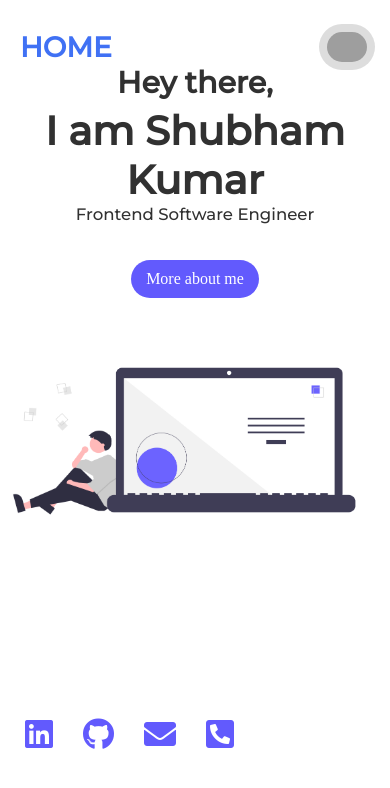
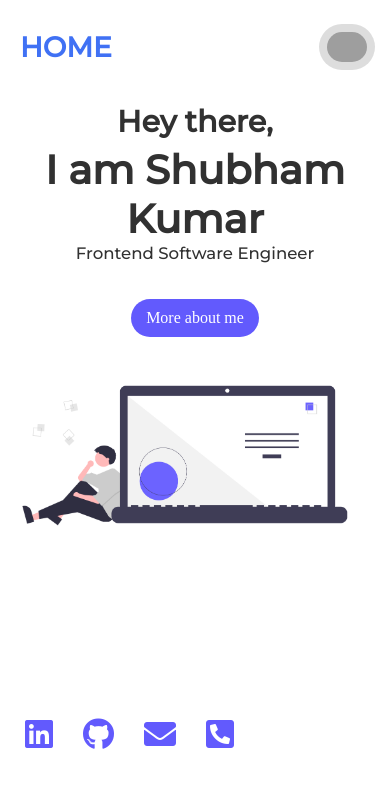
Before and after one commit to skcshubham/portfolio-webapp, a React (Create React App) app: page / in a window 390 px wide. Shown: the top 788 px of the page. Built offline with nearby package versions, Linux system fonts and the light colour scheme; grey boxes are pictures that could not be loaded.

Commit message:
fixed a mobile responsive issue

```diff
--- a/src/Components/Home/Home.css
+++ b/src/Components/Home/Home.css
@@ -32,7 +32,8 @@
 
 .home .person {
 	width: 100%;
-	margin-top: 50px;
+	margin-top: 40px;
+	margin-bottom: 20px;
 	text-align: center;
 }
 
@@ -48,7 +49,6 @@
 	.home .title,
 	.home .person {
 		width: 100%;
-		margin-top: 0;
 		text-align: left;
 		font-size: 22px;
 	}
@@ -56,3 +56,16 @@
 		width: 100%;
 	}
 }
+
+@media (max-width: 750px) {
+	.home {
+		margin-top: 10%;
+	}
+	.home .person img {
+		width: 95%;
+	}
+	.home .person {
+		margin-top: 30px;
+		margin-bottom: 20px;
+	}
+}
```
